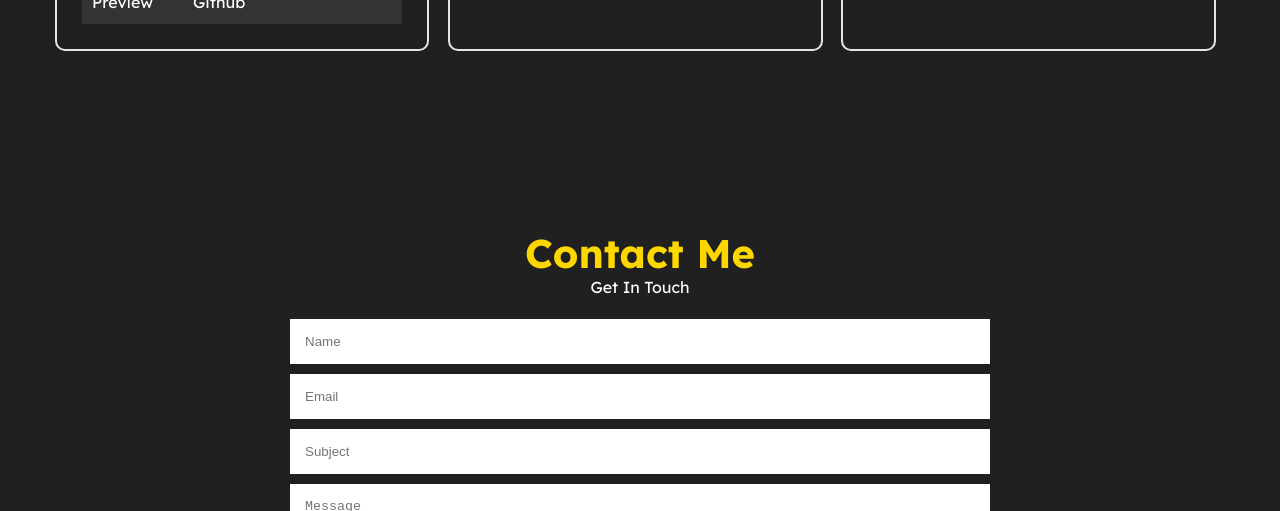
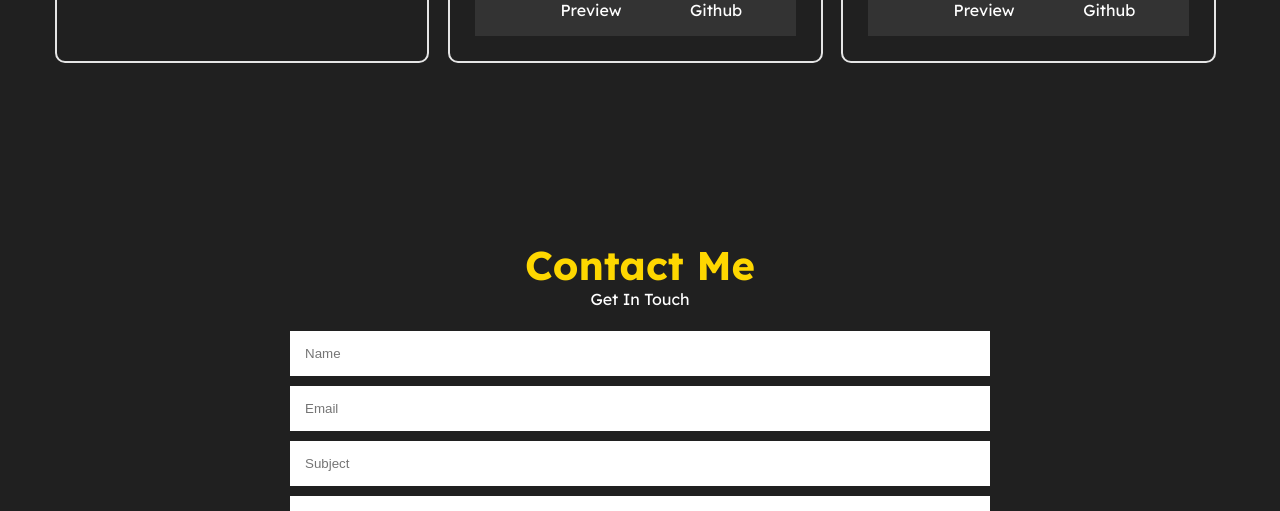
Before and after one commit to emmanuel-tar/PersonalPortfolio, a plain HTML site: page index.html in a window 1280 px wide. Shown: the part 2223-2734 px from the top of the page. Drawn offline with nearby package versions, Linux system fonts and the light colour scheme; a script that the page names is missing.

Commit message:
Update: Preview and GitHub Links

```diff
--- a/styles.css
+++ b/styles.css
@@ -373,6 +373,7 @@ profile-photo .img{
 }
 .project p{
   text-align: justify;
+  padding: 10px;
 }
 .project:hover{
   border-color: #fed700;
@@ -538,25 +539,22 @@ ul {
   margin: 0;
   padding: 0;
   overflow: hidden;
-  background-color: #333333;
-}
-
-li {
-  float: left;
+  background-color: #333;
 }
 
 li a {
   display: inline-block;
   color: white;
   text-align: center;
-  padding: 10px;
+  padding: 14px 16px;
   text-decoration: none;
 }
 
+ul>li {
+  display: inline-block;
+  /* You can also add some margins here to make it look prettier */
+}
+/* Change the link color to #111 (black) on hover */
 li a:hover {
-  cursor: pointer;
-  background-color: #0f0f0e;
+  background-color: #111;
 }
-#preview #github{
-
-}
```
Also changed, not shown: index.html (+0 -1 lines).
